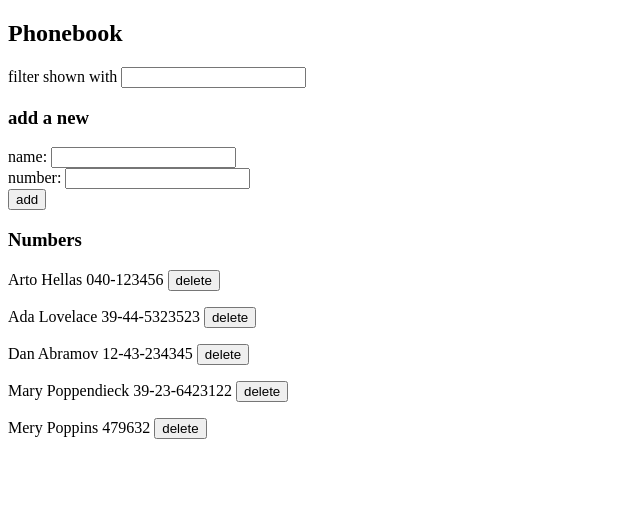
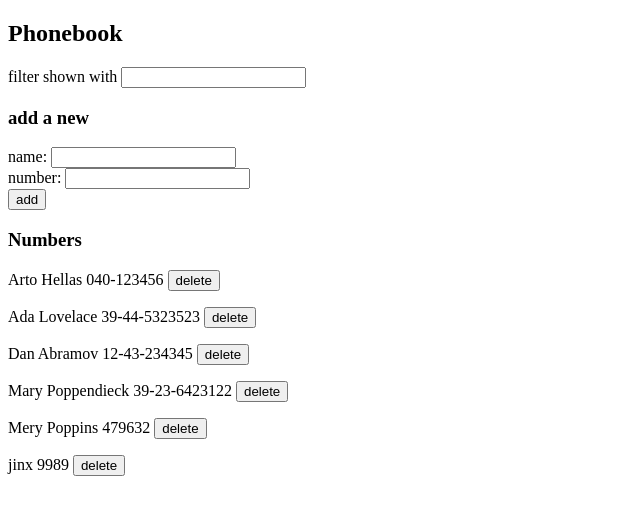
Before and after one commit to ghshenavar/Fullstack-Course-2024, a React (Vite) app in the folder part2/phonebook/: page / in a window 1280 px wide. Shown: the top 514 px of the page, without its empty margins (0-640 px from the left). Built offline with nearby package versions, Linux system fonts and the light colour scheme; data requests are answered from the project's data file.

Commit message:
2.15 updating number functionality

```diff
--- a/part2/phonebook/db.json
+++ b/part2/phonebook/db.json
@@ -24,6 +24,11 @@
       "id": "3a87",
       "name": "Mery Poppins",
       "number": "479632"
+    },
+    {
+      "id": "e349",
+      "name": "jinx",
+      "number": "9989"
     }
   ]
 }
--- a/part2/phonebook/src/App.jsx
+++ b/part2/phonebook/src/App.jsx
@@ -46,7 +46,31 @@ const App = () => {
     })  }, [])
     console.log('render', persons.length, 'persons')
 
-  const addPerson = (event) => {
+    const changePerson = updatedPerson => {
+      if(window.confirm(`${newName} is already added to phonebook, replace the old number with a new one?`)){
+        personService
+          .update(updatedPerson.id, updatedPerson)
+          .then(returnedPerson => {
+            try {
+              if (returnedPerson) {
+                setPersons(persons.map(person => person.id !== updatedPerson.id ? person : returnedPerson));
+                setNewName('');
+                setNewNumber('');
+              } else {
+                throw new Error('Update failed: No person returned');
+              }
+            } catch (error) {
+              console.error('Error during person update:', error);
+            }
+          })
+          .catch(error => {
+            alert(`The person ${newName} was already deleted from server`);
+            setPersons(persons.filter(person => person.id !== updatedPerson.id));
+          });
+      }
+    };
+
+    const addPerson = (event) => {
     event.preventDefault()
     console.log('button clicked', event.target)
     const personObject = {
@@ -55,8 +79,12 @@ const App = () => {
     }
     const checkName = persons.find(props => props.name.toLowerCase() === personObject.name.toLowerCase())
     if(checkName){
-      window.alert(`${newName} is already added to phonebook`)
-      return
+      if (checkName.number === personObject.number){
+        window.alert(`${newName} is already added to phonebook`)
+        return
+      }
+      const changedPerson = {...checkName, number: newNumber}
+      return changePerson(changedPerson)
     }
     personService
     .create(personObject)
```
